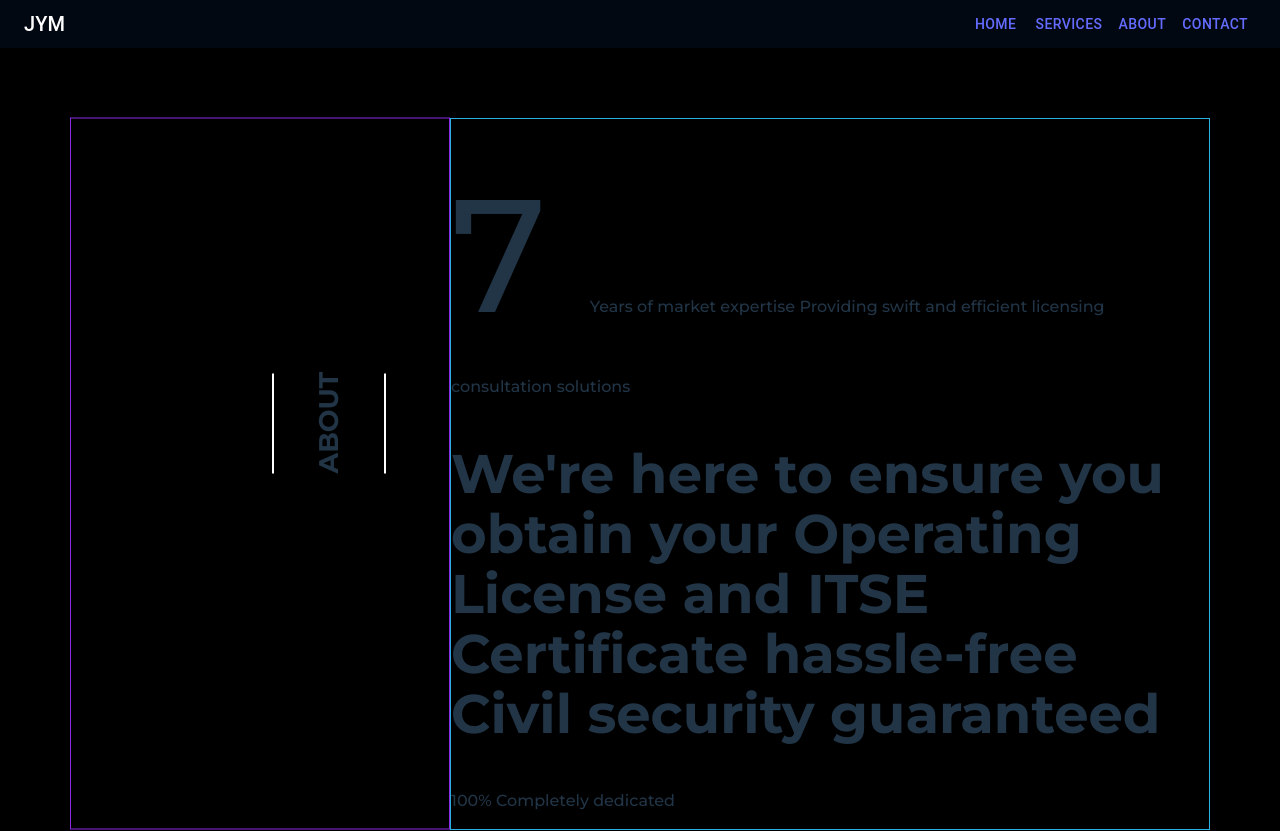
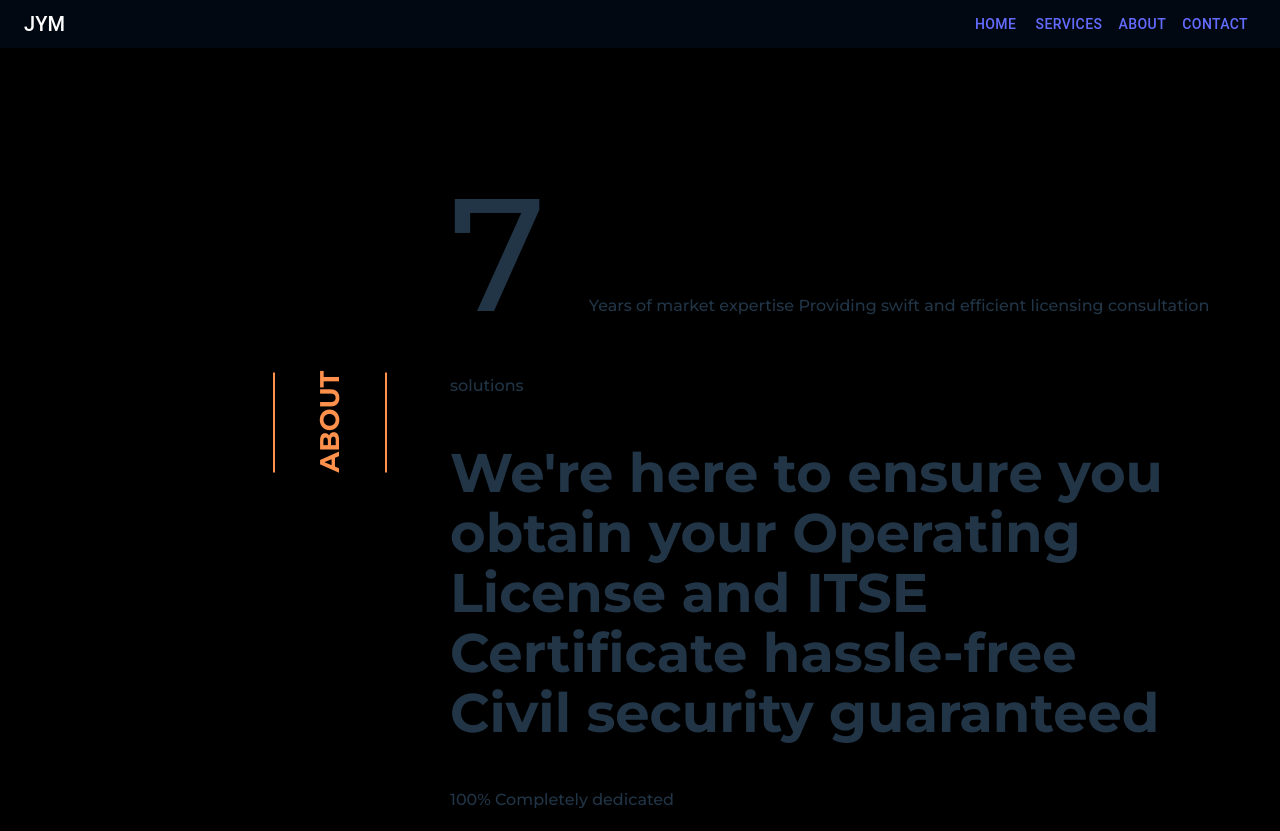
Before and after one commit to DontStopPrograming/Client_General_Solutions, a React (Vite) app: page /about in a window 1280 px wide. Shown: the top 831 px of the page. Built offline with nearby package versions, Linux system fonts and the light colour scheme; the HTML template or start-up script is replaced by a standard one; what react-swipeable-views-utils would draw is missing.

Commit message:
Added: two images to Home Component

```diff
--- a/src/components/About/About.css
+++ b/src/components/About/About.css
@@ -21,26 +21,26 @@
 
     writing-mode: vertical-lr;
     transform: rotate(180deg);
-    border: 1px solid blueviolet;
+    /* border: 1px solid blueviolet; */
     padding: 50px;
 }
 
 .title_about {
     font-size: var(--h2);
     margin-top: 50%;
-
+    color: var(--orange);
 }
 
 .title_line {
     width: 2px;
     height: 100px;
-    background-color: #ffffff !important;
+    background-color: var(--orange) !important;
     display: inline-block;
 
 }
 
 .phrase_about {
-    border: 1px solid rgb(43, 174, 226);
+    /* border: 1px solid rgb(43, 174, 226); */
 }
 
 .phrase_about_years {
--- a/src/components/Contact/Contact.css
+++ b/src/components/Contact/Contact.css
@@ -8,6 +8,7 @@
 
 .title_contact {
     font-size: var(--h2);
+    color: var(--orange)
 }
 
 .sub_email,
@@ -15,7 +16,7 @@
 .sub_follow {
 
     margin-bottom: 40px;
-    border-bottom: 1px solid var(--white);
+    border-bottom: 1px solid var(--orange);
     width: auto;
 
 
--- a/src/components/Services/Services.css
+++ b/src/components/Services/Services.css
@@ -22,7 +22,7 @@
     text-align: center;
     writing-mode: vertical-lr;
     text-orientation: upright;
-    border: 1px solid rgb(0, 255, 128);
+    /* border: 1px solid rgb(0, 255, 128); */
     padding: 0 75%;
 }
 
@@ -31,7 +31,7 @@
     grid-area: carousel_services;
 
     padding: .5px;
-    border: 1px solid rgb(255, 136, 0);
+    /* border: 1px solid rgb(255, 136, 0); */
 }
 
 
@@ -39,7 +39,7 @@
     grid-area: phrase_services;
 
     text-align: left;
-    border: 1px solid rgb(119, 0, 255);
+    /* border: 1px solid rgb(119, 0, 255); */
 
 }
 
@@ -73,7 +73,7 @@
 
     .carousel_services {
         padding: 0 20px;
-        border: 1px solid rgb(255, 136, 0);
+
     }
 
     .phrase_services {
@@ -85,7 +85,7 @@
         margin-left: 0;
 
         padding: 0 20%;
-        border: 1px solid rgb(0, 255, 128);
+
     }
 
     .phrase_services h1 {
--- a/src/components/home/Home.css
+++ b/src/components/home/Home.css
@@ -4,13 +4,13 @@
     display: flex;
     justify-content: center;
     align-items: center;
-    color: var(--super-marine);
+
 
 }
 
 .container__home {
     display: flex;
-    border: 1px solid rgb(0, 255, 128);
+    /* border: 1px solid rgb(0, 255, 128); */
 
 
 }
@@ -39,7 +39,7 @@
     width: 300px;
     height: 300px;
     margin-top: 30%;
-    border: 1px solid red;
+    /* border: 1px solid red; */
     padding: 20px;
 }
 
@@ -48,7 +48,7 @@
     height: 100px;
     margin-top: 700px;
 
-    border: 1px solid rgb(255, 174, 0);
+    /* border: 1px solid rgb(255, 174, 0); */
 }
 
 @media (max-width: 768px) {
--- a/src/components/navbar/Navbar.css
+++ b/src/components/navbar/Navbar.css
@@ -25,6 +25,7 @@
 
     }
 
+    /* MuiPaper-root MuiPaper-elevation MuiPaper-rounded MuiPaper-elevation8 MuiPopover-paper MuiMenu-paper MuiMenu-paper css-3dzjca-MuiPaper-root-MuiPopover-paper-MuiMenu-paper */
     /* MuiButtonBase-root MuiMenuItem-root MuiMenuItem-gutters MuiMenuItem-root MuiMenuItem-gutters css-kk1bwy-MuiButtonBase-root-MuiMenuItem-root */
     /* MuiList-root MuiList-padding MuiMenu-list css-6hp17o-MuiList-root-MuiMenu-list */
 }
```
Also changed, not shown: src/assets/architect.png (added), src/assets/arrow-down.png (added).
